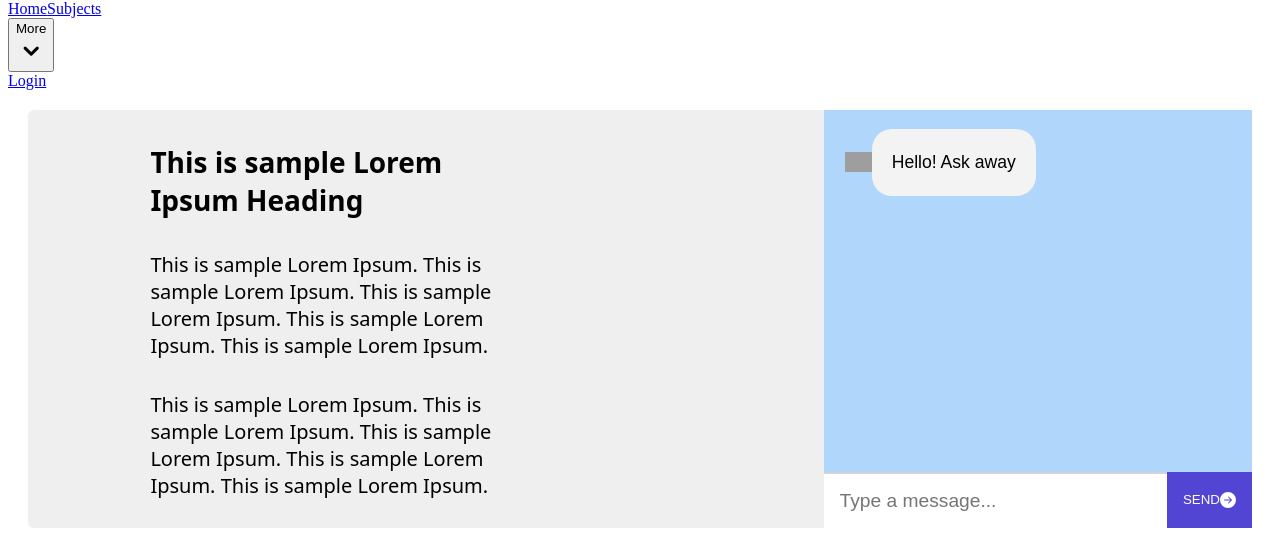
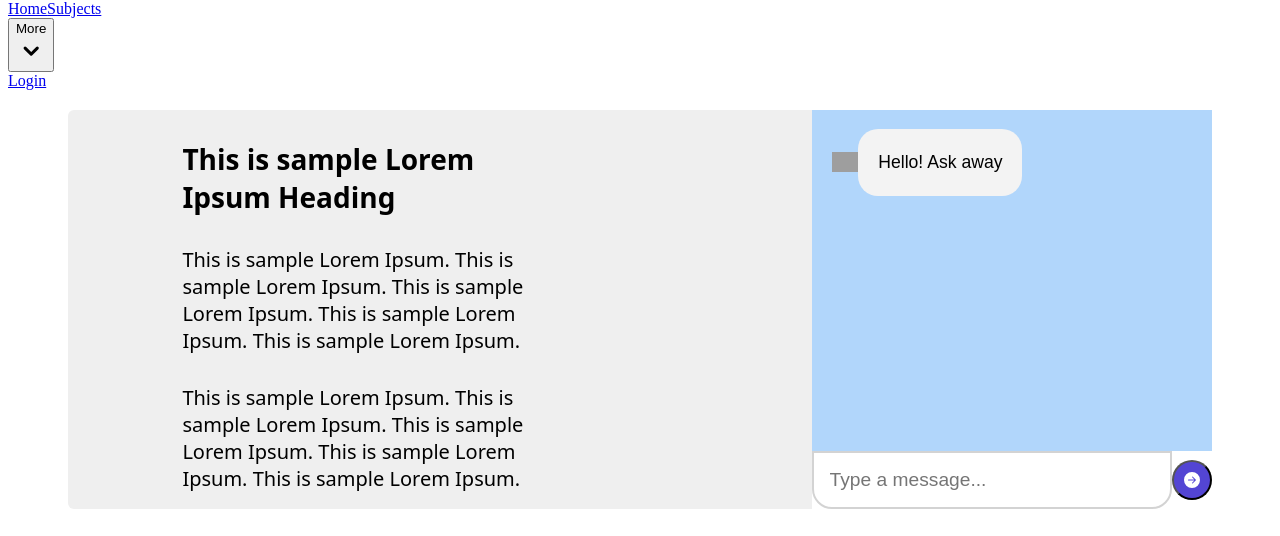
Before and after one commit to jaswinder6991/curiosFrontEnd, a Next.js app: page /test in a window 1280 px wide. Shown: the part 312-848 px from the top of the page. Built offline with nearby package versions, Linux system fonts and the light colour scheme; no server answers; grey boxes are pictures that could not be loaded.

Commit message:
Button to icon for send

```diff
--- a/app.css
+++ b/app.css
@@ -7,13 +7,13 @@
   flex-grow: 1;
 }
 .chatbody {
-  height: 95%;
+  height: 92%;
   margin: auto;
 }
 .App {
   height: 98%;
   display: flex;
-  margin: 20px;
+  margin: 20px 60px;
   background-color: #efefef;
   border-radius: 6px;
 }
@@ -36,13 +36,15 @@
 }
 .formfooter {
   display: flex;
+  background-color: white;
+  align-items: center;
+  justify-content: space-between;
 }
 .inputarea {
-  border: none;
-  border-top: 2px solid #d3d3d3;
-  border-radius: 0;
+  border: 2px solid #d3d3d3;
+  border-radius: 0px 0px 20px 20px;
   padding: 2vh;
-  width: 80%;
+  width: 91%;
   font-size: 1.2em;
 }
 
@@ -54,15 +56,12 @@ select:focus {
 
 .submitbtn {
   color: #fff !important;
-  text-transform: uppercase;
-  text-decoration: none;
   background: #5345d4;
-  padding: 2vh;
+  padding: 10px;
   display: flex;
-  border: none;
-  width: 20%;
-  justify-content: space-around;
   align-items: center;
+  border-radius: 50%;
+  height: fit-content;
 }
 .justifystart {
   display: flex;
--- a/pages/test.js
+++ b/pages/test.js
@@ -173,7 +173,6 @@ function App() {
               />
               {/* <button className="addButton"onClick={addMessages}> */}
               <button className="submitbtn" type="submit">
-                Send
                 <svg xmlns="http://www.w3.org/2000/svg" width="16" height="16" fill="currentColor" className="bi bi-arrow-right-circle-fill" viewBox="0 0 16 16">
                   <path d="M8 0a8 8 0 1 1 0 16A8 8 0 0 1 8 0zM4.5 7.5a.5.5 0 0 0 0 1h5.793l-2.147 2.146a.5.5 0 0 0 .708.708l3-3a.5.5 0 0 0 0-.708l-3-3a.5.5 0 1 0-.708.708L10.293 7.5H4.5z"/>
                 </svg>
```
